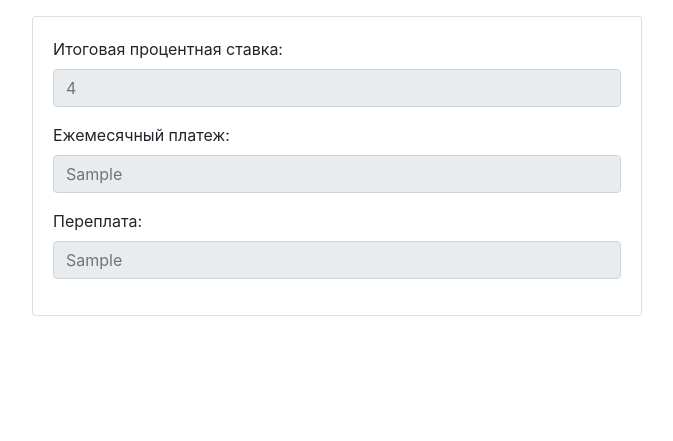
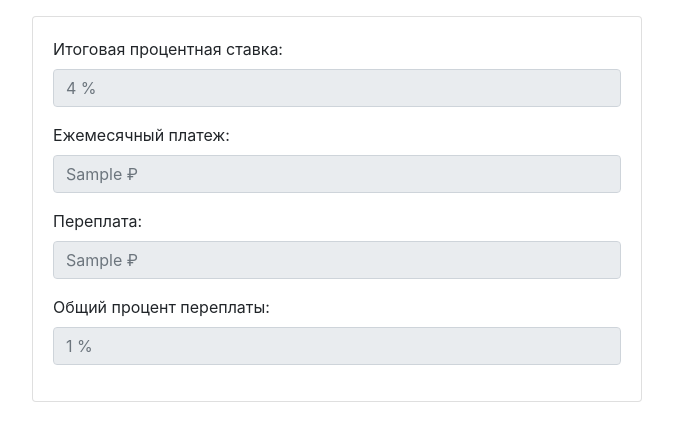
Before and after one commit to bogdanov-sy/creditcal, a Django app: template insurance/templates/insurance/creditcal.html in a window 1280 px wide. Shown: the top 441 px of the page, without its empty margins (303-976 px from the left). Run offline with Django 3.2, Linux system fonts and the light colour scheme; the template is opened without the code that fills it: most values are stand-ins (such as "Sample title", 1, 10 or a date in 2020); some libraries are stand-ins or nearby versions.

Commit message:
Форматирование числа в rub

```diff
--- a/insurance/templates/insurance/creditcal.html
+++ b/insurance/templates/insurance/creditcal.html
@@ -19,15 +19,19 @@
                         <form method="GET" action="{% url 'calculatecredit' %}">
                             <div class="form-group">
                                 <label for="creditAmount">Итоговая процентная ставка:</label>
-                                <input type="text" class="form-control" name="annualRateIns" id="annualRateIns" placeholder="{{ annualRateIns }}" disabled>
+                                <input type="text" class="form-control" name="annualRateIns" id="annualRateIns" placeholder="{{ annualRateIns }} %" disabled>
                             </div>
                             <div class="form-group">
                                 <label for="creditAmount">Ежемесячный платеж:</label>
-                                <input type="text" class="form-control" name="monthlyPayment" id="monthlyPayment" placeholder="{{ monthlyPayment }}" disabled>
+                                <input type="text" class="form-control" name="monthlyPayment" id="monthlyPayment" placeholder="{{ monthlyPayment }} &#8381;" disabled>
                             </div>
                             <div class="form-group">
                                 <label for="creditAmount">Переплата:</label>
-                                <input type="text" class="form-control" name="monthlyPayment" id="monthlyPayment" placeholder="{{ overpaymentStr }}" disabled>
+                                <input type="text" class="form-control" name="monthlyPayment" id="monthlyPayment" placeholder="{{ overpaymentStr }} &#8381;" disabled>
+                            </div>
+                            <div class="form-group">
+                                <label for="creditAmount">Общий процент переплаты:</label>
+                                <input type="text" class="form-control" name="overpaymentPercent" id="overpaymentPercent" placeholder="{{ overpaymentPercent }} %" disabled>
                             </div>
                         </form>
                     </div>
```
Also changed, not shown: insurance/views.py (+14 -6 lines).
